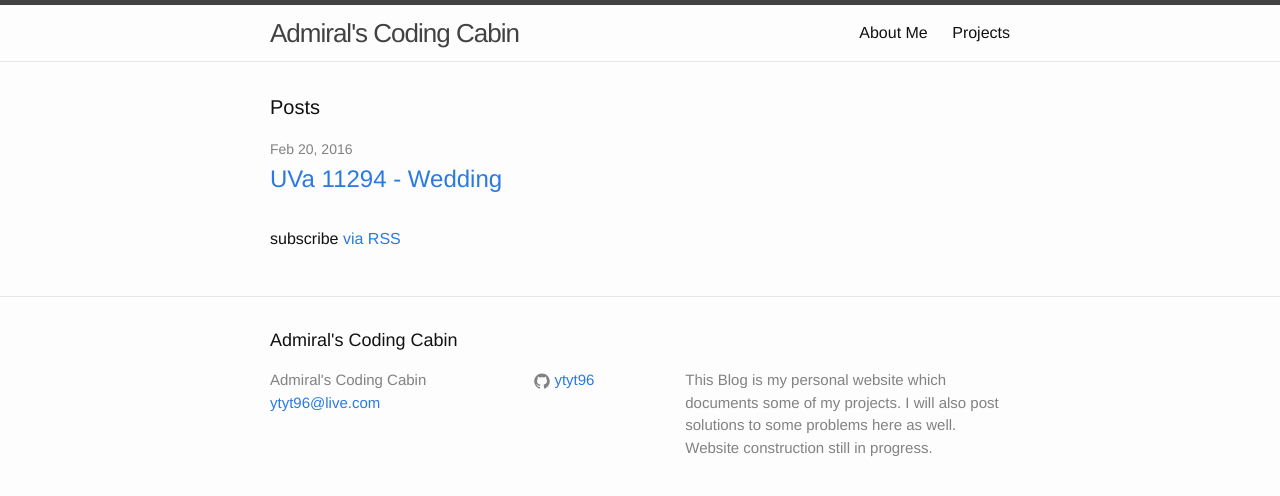
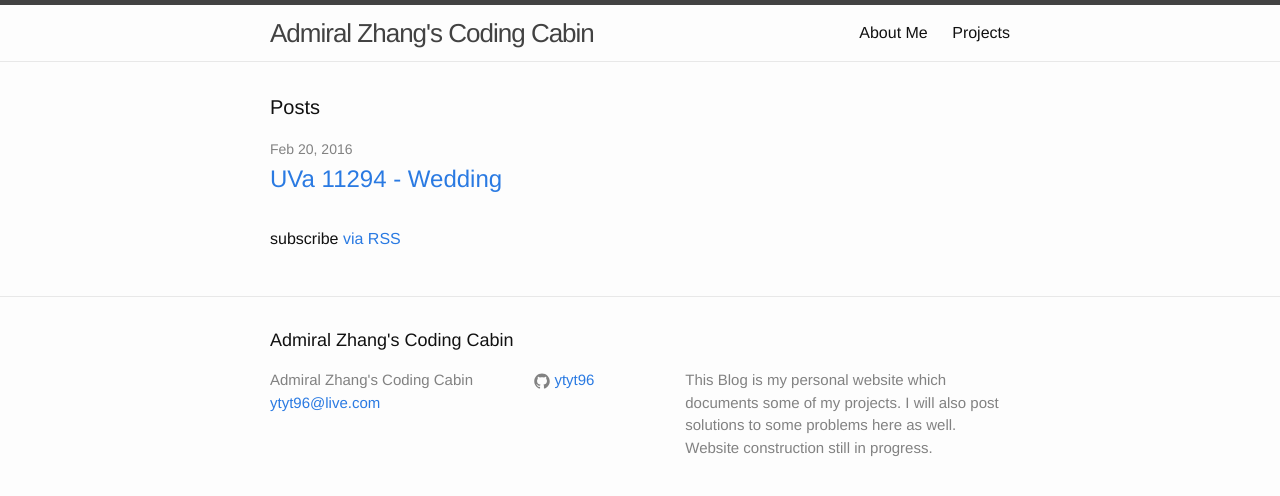
Before and after one commit to khaledlooda/yuting-zhang.github.io, a Jekyll site: the page built from index.html, in a window 1280 px wide. Shown: the top 496 px of the page. Built offline with Jekyll 4.4.1, drawn with Linux system fonts in a browser that asks for light colours.

Commit message:
title changed, again

```diff
--- a/_config.yml
+++ b/_config.yml
@@ -11,7 +11,7 @@ site:
         disque-shortname: yutingzhang
 comments: true
 
-title: Admiral's Coding Cabin
+title: Admiral Zhang's Coding Cabin
 email: ytyt96@live.com
 description: > # this means to ignore newlines until "baseurl:"
     This Blog is my personal website which documents some of my projects.
```
